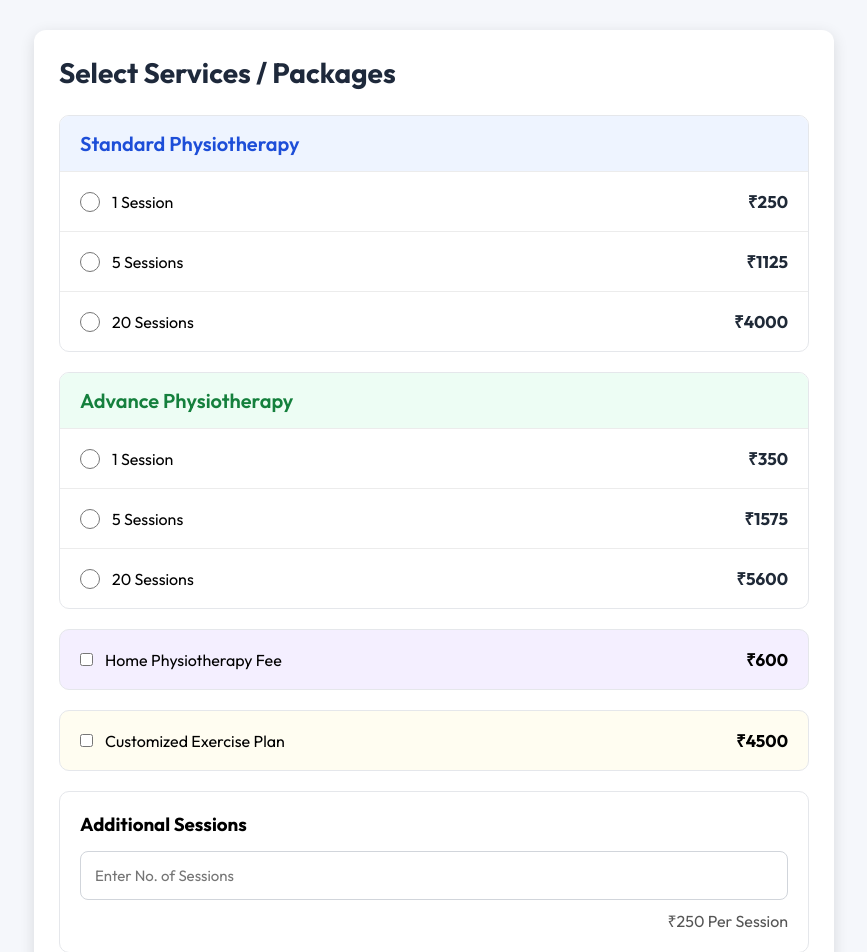
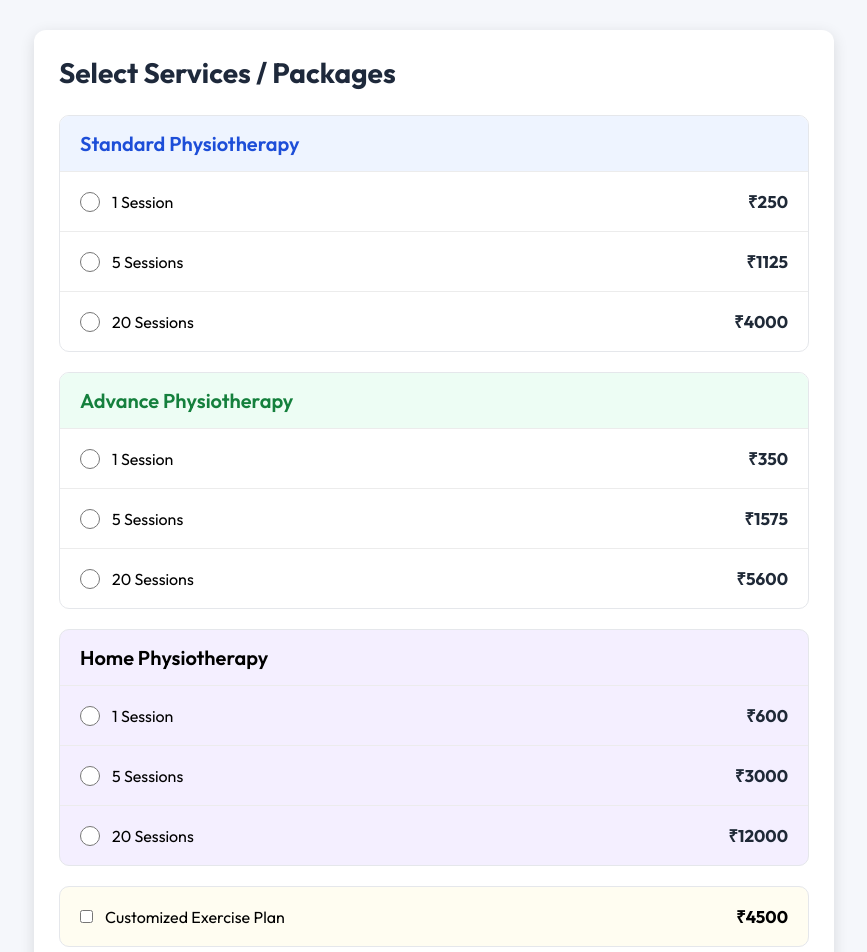
Before and after one commit to sagarkumarsaini11/clinic-website, a React (Vite) app: page /recharge in a window 1280 px wide. Shown: the top 952 px of the page, without its empty margins (206-1073 px from the left). Built offline with nearby package versions, Linux system fonts and the light colour scheme.

Commit message:
tenth commit

```diff
--- a/src/App.jsx
+++ b/src/App.jsx
@@ -14,7 +14,8 @@ import HomePage from './Components/HomePage/HomePage'
 import AddPatientForm from './Components/AddPatientForm/AddPatientForm'
 import PrescriptionForm from './Components/PrescriptionForm/PrescriptionForm'
 import Recharge from './Components/Recharge/Recharge'
-import OpenPatientFile from './Components/OpenpatientFile/OpenPatientFile'
+import OpenPatientList from './Components/OpenPatientList/OpenPatientList'
+
 
 
 
@@ -62,7 +63,7 @@ function App () {
                <Route path="/recharge" element={<Recharge/>}/>
 
                        {/*Open Patientn File */}
-               <Route path="/openpatientfile" element={<OpenPatientFile/>}/>
+               <Route path="/openpatientlist" element={<OpenPatientList/>}/>
    </Routes>
 
   )
--- a/src/Components/HomePage/HomePage.jsx
+++ b/src/Components/HomePage/HomePage.jsx
@@ -15,11 +15,12 @@ import {
   FaSearch,
 } from "react-icons/fa";
 
-import { useNavigate } from "react-router-dom";
+import { useNavigate, useLocation } from "react-router-dom";
 
 const HomePage = () => {
 
   const navigate = useNavigate();
+  const location = useLocation();
 
   const [fileNumber, setFileNumber] =
     useState("");
@@ -47,6 +48,13 @@ const [updatedFileNumber, setUpdatedFileNumber] =
 
 const [appointmentList, setAppointmentList] =
   useState([]);
+
+
+  useEffect(() => {
+  if (location.state?.openPatientPopup) {
+    setShowPatientCard(true);
+  }
+}, [location]);
 
 
 useEffect(() => {
@@ -307,8 +315,7 @@ useEffect(() => {
                    {/* balance */}
 
             <div className="balance-box">
-              <p> Balance Sessions</p>
-                <p>12</p>
+              <p> Balance Sessions: 12</p>
               <p>Advance Physiotherapy </p>
           </div>
             </div>
@@ -337,12 +344,30 @@ useEffect(() => {
 
             <div className="feature-row">
 
-              <div className="feature-card" onClick={() =>navigate("/recharge")}>
+           <div
+  className="feature-card"
+  onClick={() =>
+    navigate("/recharge", {
+      state: {
+        returnToPopup: true,
+      },
+    })
+  }
+>
                 <FaWallet size={35} />
                 <p>Recharge</p>
               </div>
 
-              <div className="feature-card" onClick={() =>navigate("/openpatientfile")}>
+             <div
+  className="feature-card"
+  onClick={() =>
+    navigate("/openpatientlist", {
+      state: {
+        returnToPopup: true,
+      },
+    })
+  }
+>
                 <FaFolder size={35} />
                 <p>Open Patient File</p>
               </div>
--- a/src/Components/OpenpatientFile/OpenPatientFile.jsx
+++ b/src/Components/OpenPatientList/OpenPatientList.jsx
@@ -1,7 +1,11 @@
 import React, { useState } from "react";
-import './OpenpatientFile.css'
 
-export default function OpenPatientFile() {
+import './OpenPatientList.css'
+import { useNavigate } from "react-router-dom";
+
+export default function OpenPatientList() {
+const navigate = useNavigate();
+
   const [formData, setFormData] = useState({
     fileNo: "",
     name: "",
@@ -88,6 +92,7 @@ export default function OpenPatientFile() {
 
   return (
     <div className="patient-file-container">
+
       <div className="patient-file-card">
 
         <h2>Open Patient File</h2>
--- a/src/Components/Recharge/Recharge.jsx
+++ b/src/Components/Recharge/Recharge.jsx
@@ -1,11 +1,11 @@
 import React, { useState } from "react";
 import "./Recharge.css";
-
+import { useNavigate } from "react-router-dom";
 const Recharge = () => {
-
+const navigate = useNavigate();
 const [rechargeData, setRechargeData] = useState({
   package: "",
-  homePhysio: false,
+  homePhysioPackage: "",
   exercisePlan: false,
   additionalSessions: "",
   amountPaid: "",
@@ -48,10 +48,21 @@ const calculateTotal = () => {
     }
   }
 
-  // Home Physiotherapy
-  if (rechargeData.homePhysio) {
-    total += 600;
+
+// Home Physiotherapy Package
+
+if (rechargeData.homePhysioPackage) {
+
+  const match =
+    rechargeData.homePhysioPackage.match(
+      /₹(\d+)/
+    );
+
+  if (match) {
+    total += Number(match[1]);
   }
+
+}
 
   // Exercise Plan
   if (rechargeData.exercisePlan) {
@@ -71,7 +82,7 @@ const handleSubmit = (e) => {
 
   if (
     !rechargeData.package &&
-    !rechargeData.homePhysio &&
+!rechargeData.homePhysioPackage &&
     !rechargeData.exercisePlan
   ) {
     alert("Please select at least one service");
@@ -109,6 +120,7 @@ console.log(
   return (
 
     <div className="recharge-container">
+
 
       <div className="recharge-card">
 
@@ -175,15 +187,64 @@ console.log(
 
                       {/* Home Physiotherapy */}
 
-         <div className="single-package home-package">
-    <label>
-    <input type="checkbox"  name="homePhysio" checked={rechargeData.homePhysio}
-       onChange={handleCheckboxChange} />
-    <span>Home Physiotherapy Fee</span>
-      <b>₹600</b>
-    </label>
-    </div>
 
+
+<div className="package-section home-package">
+
+  <h3>Home Physiotherapy</h3>
+
+  <label>
+    <input
+      type="radio"
+      name="homePhysioPackage"
+      value="1 Session - ₹600"
+      checked={
+        rechargeData.homePhysioPackage ===
+        "1 Session - ₹600"
+      }
+      onChange={handleChange}
+    />
+
+    <span>1 Session</span>
+
+    <b>₹600</b>
+  </label>
+
+  <label>
+    <input
+      type="radio"
+      name="homePhysioPackage"
+      value="5 Sessions - ₹3000"
+      checked={
+        rechargeData.homePhysioPackage ===
+        "5 Sessions - ₹3000"
+      }
+      onChange={handleChange}
+    />
+
+    <span>5 Sessions</span>
+
+    <b>₹3000</b>
+  </label>
+
+  <label>
+    <input
+      type="radio"
+      name="homePhysioPackage"
+      value="20 Sessions - ₹12000"
+      checked={
+        rechargeData.homePhysioPackage ===
+        "20 Sessions - ₹12000"
+      }
+      onChange={handleChange}
+    />
+
+    <span>20 Sessions</span>
+
+    <b>₹12000</b>
+  </label>
+
+</div>
 
           {/* Exercise Plan */}
 
```
Also changed, not shown: src/Components/OpenPatientList/OpenPatientList.css (renamed from src/Components/OpenpatientFile/OpenpatientFile.css).
